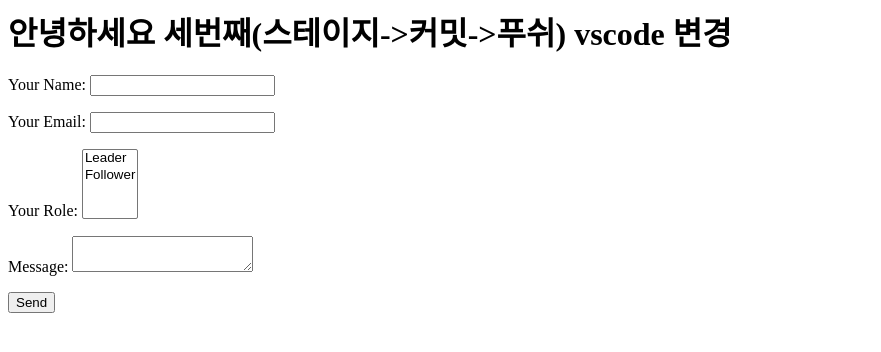
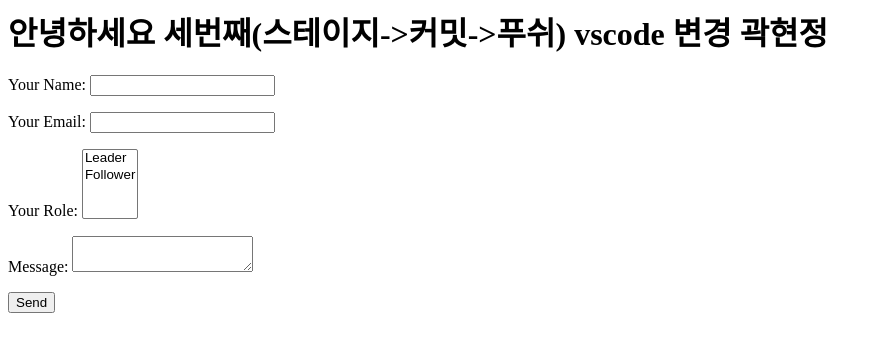
Before and after one commit to hrygit/hello, a plain HTML site: page index.html in a window 1280 px wide. Shown: the whole page, without its empty margins (0-881 px from the left). Drawn offline with Linux system fonts and the light colour scheme.

Commit message:
현정알림

```diff
--- a/index.html
+++ b/index.html
@@ -1,7 +1,7 @@
 <head>
 </head>
 <body>
-  <h1>안녕하세요 세번째(스테이지->커밋->푸쉬) vscode 변경</h1>
+  <h1>안녕하세요 세번째(스테이지->커밋->푸쉬) vscode 변경 곽현정</h1>
   <form name="contact" method="POST" data-netlify="true">
   <p>
     <label>Your Name: <input type="text" name="name" /></label>
```
